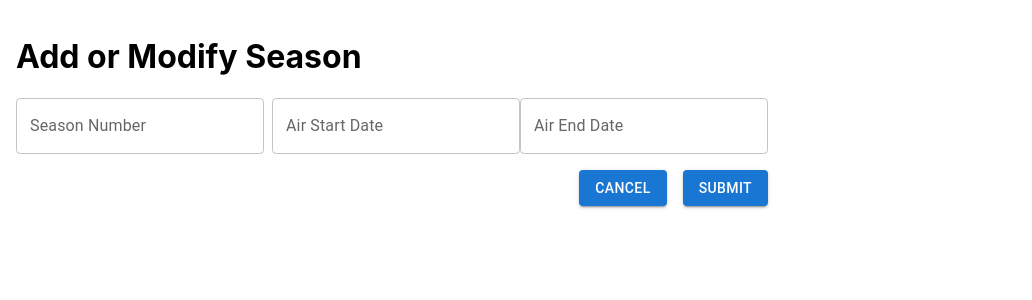
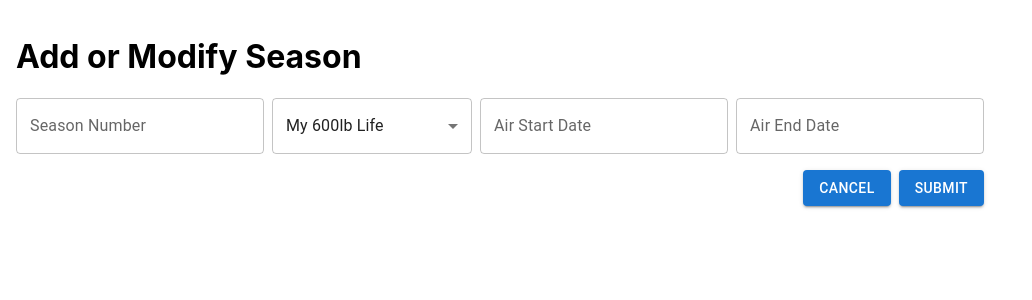
Before and after one commit to symes1984/mealplanui, a React (Create React App) app: page /add-modify-season in a window 1280 px wide. Shown: the top 300 px of the page, without its empty margins (0-1032 px from the left). Built offline with nearby package versions, Linux system fonts and the light colour scheme.

Commit message:
updated to submit to local api

```diff
--- a/src/AddModifySeason.jsx
+++ b/src/AddModifySeason.jsx
@@ -1,12 +1,15 @@
 import React, { useState } from 'react';
-import { TextField, Button } from '@mui/material';
+import { TextField, Button, Select, MenuItem } from '@mui/material';
 import { DatePicker, LocalizationProvider } from '@mui/x-date-pickers';
-import { AdapterDayjs } from '@mui/x-date-pickers/AdapterDayjs'
+import { AdapterDayjs } from '@mui/x-date-pickers/AdapterDayjs';
+import { useNavigate } from 'react-router-dom';
+import axios from 'axios';
 
 const AddModifySeason = () => {
   const [seasonNumber, setSeasonNumber] = useState('');
-  const [startDate, setStartDate] = useState(null);
-  const [endDate, setEndDate] = useState(null);
+  const [airDateStart, setStartDate] = useState(null);
+  const [airDateEnd, setEndDate] = useState(null);
+  const [seasonType, setSeasonType] = useState('My600LbLife');
 
   const handleSeasonNumberChange = (event) => {
     setSeasonNumber(event.target.value);
@@ -20,44 +23,76 @@ const AddModifySeason = () => {
     setEndDate(date);
   };
 
+  const handleSeasonTypeChange = (event) => {
+    setSeasonType(event.target.value);
+  }
+
   const handleSubmit = (event) => {
     event.preventDefault();
-    // Do something with the seasonName value, such as submit it to a server
-    // or update a local data store.
-    // ...
+    console.log("Season Number: " + seasonNumber + ", airDateStart: " + airDateStart + ", airDateEnd: " + airDateEnd + ", seasonType: " + seasonType);
+    axios.post('http://localhost:8080/saveSeason', {
+      seasonNumber,
+      airDateStart,
+      airDateEnd,
+      seasonType
+    })
+    .then((response) => {
+      // Handle successful response
+      navigate('/success');
+    })
+    .catch((error) => {
+      // Handle error
+    });
+  };
+
+  const navigate = useNavigate();
+
+  const handleCancel = () => {
+    navigate(-1);
   };
 
   return (
     <div style={{ padding: "16px"}}>
       <h1>Add or Modify Season</h1>
-      <div style={{ display: "flex", flexDirection: "row"}}>
+      <div style={{ display: "flex", flexDirection: "row", alignItems: "center" }}>
         <form onSubmit={handleSubmit}>
           <TextField
             id="season-number"
-            label="Season Number"
             value={seasonNumber}
             onChange={handleSeasonNumberChange}
+            label="Season Number"
             style={{ marginRight: "8px"}}
           />
+          <Select
+            id="season-type"
+            label="Season Type"
+            value={seasonType}
+            onChange={handleSeasonTypeChange}
+            style={{ width:"200px", marginRight: "8px" }}
+          >
+            <MenuItem value="My600LbLife">My 600lb Life</MenuItem>
+            <MenuItem value="My600LbLife-WATN">Where Are They Now</MenuItem>
+          </Select>
           <LocalizationProvider dateAdapter={AdapterDayjs}>
               <DatePicker
                 label="Air Start Date"
-                value={startDate}
+                value={airDateStart}
                 onChange={handleStartDateChange}
                 textField={(params) => <TextField {...params} />}
+                sx={{ marginRight: 1}}
               />
               <DatePicker
                 label="Air End Date"
-                value={endDate}
+                value={airDateEnd}
                 onChange={handleEndDateChange}
                 textField={(params) => <TextField {...params} />}
               />
           </LocalizationProvider>
           <div style={{ display: "flex", justifyContent: "flex-end", marginTop: "16px"}}>
-            <Button variant="contained" type="cancel" style={{ marginRight: "8px"}}>
+            <Button variant="contained" onClick={handleCancel} style={{ marginRight: "4px"}}>
               Cancel
             </Button>
-            <Button variant="contained" type="submit" style={{ marginLeft: "8px"}}>
+            <Button variant="contained" type="submit" style={{ marginLeft: "4px"}}>
               Submit
             </Button>
           </div>
```
